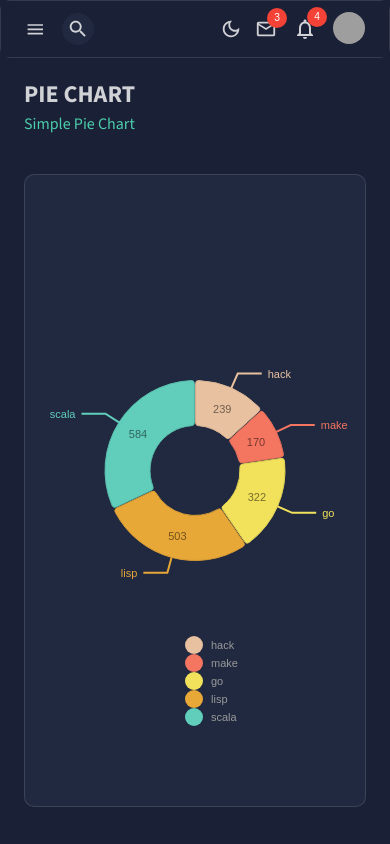
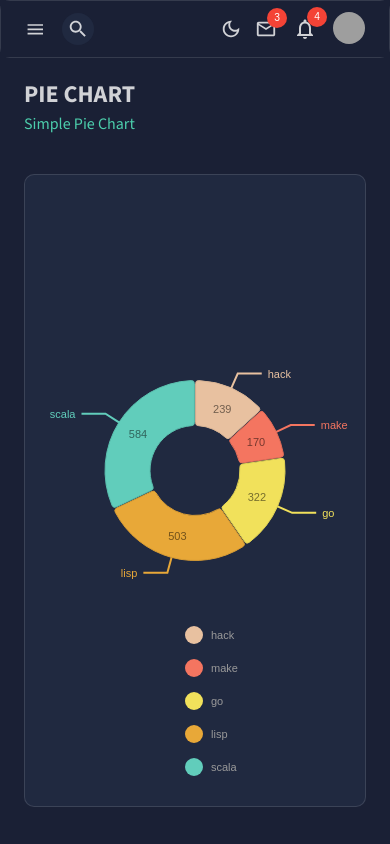
Before and after one commit to Maahmoud-Elsayed/Admin-Dashboard, a React (Vite) app: page /pie in a window 390 px wide. Built offline with nearby package versions, Linux system fonts and the light colour scheme; grey boxes are pictures that could not be loaded.

Commit message:
fix charts in mobile screen

```diff
--- a/src/components/charts/LineChart.tsx
+++ b/src/components/charts/LineChart.tsx
@@ -62,7 +62,7 @@ const LineChart = ({ isDashboard = false }: LineChartProps) => {
       margin={{
         top: isDashboard || isLargeMobile ? 25 : 50,
         right: isDashboard || isLargeMobile ? 25 : 110,
-        bottom: isLargeMobile ? 100 : 50,
+        bottom: isLargeMobile && !isDashboard ? 100 : 50,
         left: isDashboard || isLargeMobile ? 45 : 60,
       }}
       xScale={{ type: "point" }}
--- a/src/components/charts/PieChart.tsx
+++ b/src/components/charts/PieChart.tsx
@@ -7,7 +7,7 @@ type PieChartProps = {
 };
 
 const PieChart = ({ isDashboard = false }: PieChartProps) => {
-    const isLargeMobile = useMediaQuery("(max-width:600px)");
+  const isLargeMobile = useMediaQuery("(max-width:600px)");
   const theme = useTheme();
   return (
     <ResponsivePie
@@ -106,8 +106,8 @@ const PieChart = ({ isDashboard = false }: PieChartProps) => {
                 direction: isLargeMobile ? "column" : "row",
                 justify: false,
                 translateX: isLargeMobile ? 40 : 0,
-                translateY: isLargeMobile ? 0 : 56,
-                itemsSpacing: 0,
+                translateY: isLargeMobile ? 50 : 56,
+                itemsSpacing: isLargeMobile ? 15 : 0,
                 itemWidth: 100,
                 itemHeight: 18,
                 itemTextColor: "#999",
```
